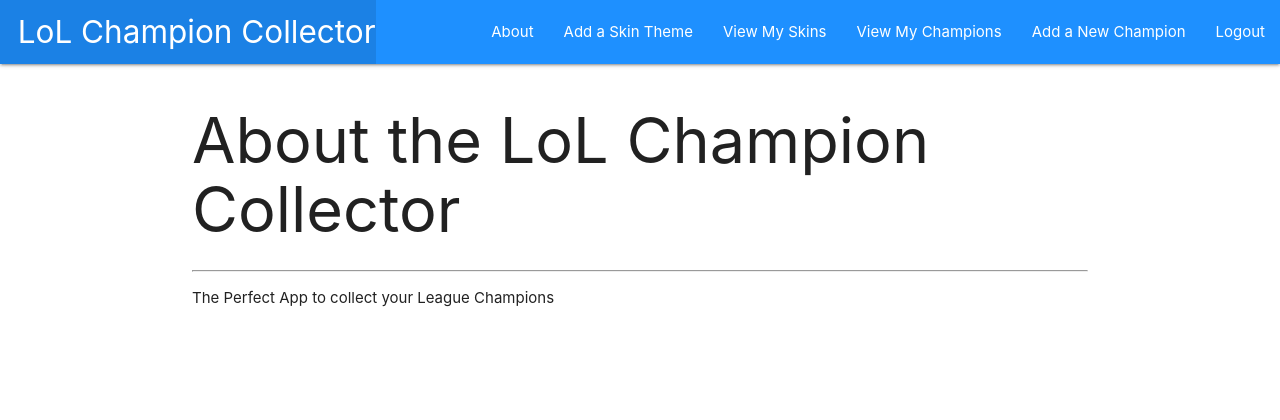
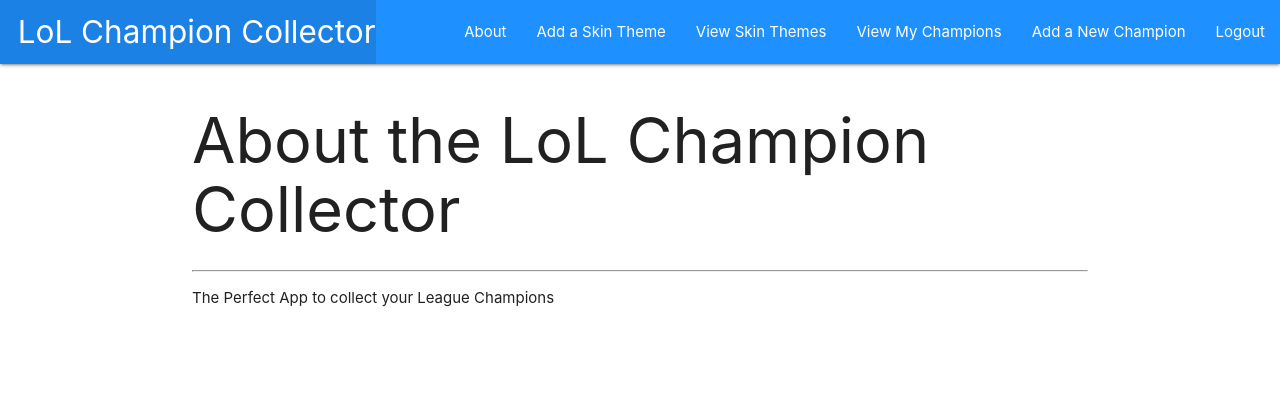
Before and after one commit to acvdoandrew/lol-champion-collector, a Django app: page /about/ in a window 1280 px wide. Shown: the top 420 px of the page. Run offline with Django 4.2, Linux system fonts and the light colour scheme; the visitor is signed in with stand-in values (Sample User, id 1).

Commit message:
changes nav link to 'view skin themes'

```diff
--- a/main_app/templates/base.html
+++ b/main_app/templates/base.html
@@ -30,7 +30,7 @@
             <li><a href="{% url 'about' %}">About</a></li>
             {% if user.is_authenticated %}
             <li><a href="{% url 'skins_create' %}">Add a Skin Theme</a></li>
-            <li><a href="{% url 'skins_index' %}">View My Skins</a></li>
+            <li><a href="{% url 'skins_index' %}">View Skin Themes</a></li>
             <li><a href="{% url 'champions_index' %}">View My Champions</a></li>
             <li><a href="{% url 'champions_create' %}">Add a New Champion</a></li>
             <li><a href="{% url 'logout' %}">Logout</a></li>
```
